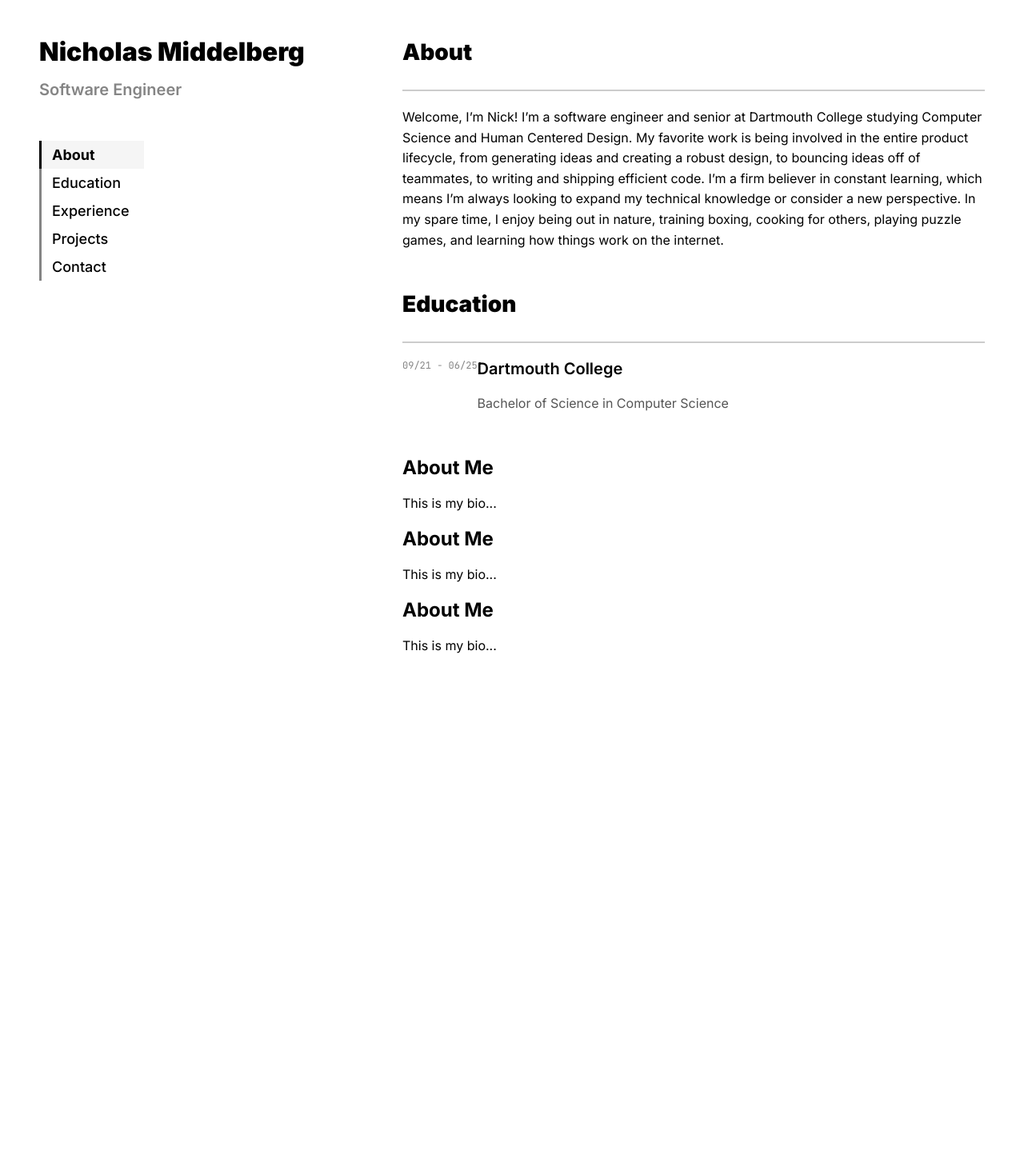
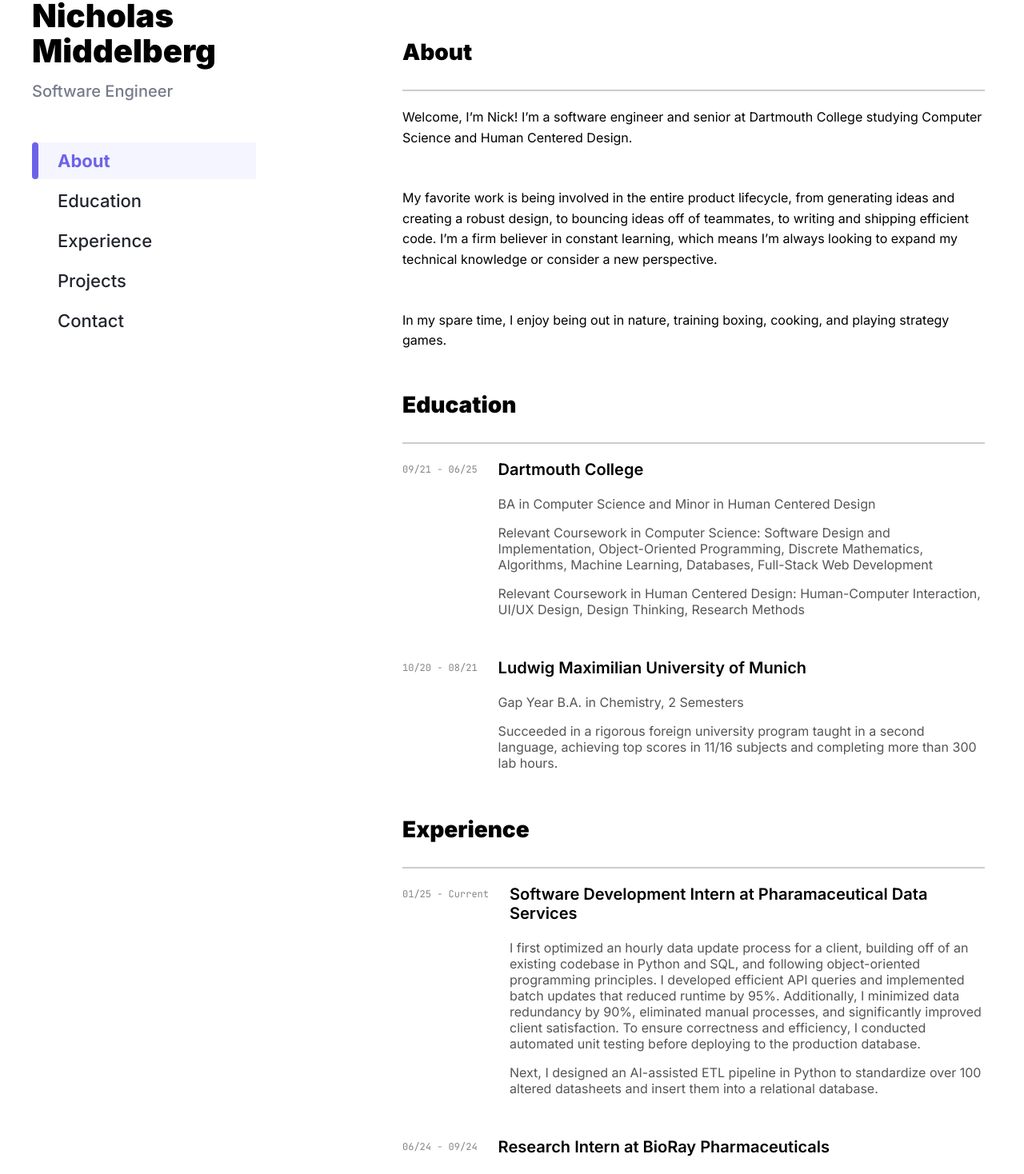
Before and after one commit to nicholas-middelberg/personal-portfolio, a Next.js app: page / in a window 1280 px wide. Shown: the part 50-1518 px from the top of the page at 80% size. Before the commit the page ends 883 px from the top, so only its background shows below. Built offline with nearby package versions, Linux system fonts and the light colour scheme.

Commit message:
edits on navbar design and content

```diff
--- a/src/app/components/About.tsx
+++ b/src/app/components/About.tsx
@@ -2,10 +2,15 @@ export default function About() {
     return (
       <section id="about" className="section">
         <h2 className="section-title">About</h2>
-        <p className="section-text">Welcome, I’m Nick! I’m a software engineer and senior at Dartmouth College studying Computer Science and Human Centered Design. My favorite work is being involved in the entire product lifecycle, from generating ideas and creating a robust design, to bouncing ideas off of teammates, to writing and shipping efficient code. I’m a firm believer in constant learning, which means I’m always looking to expand my technical knowledge or consider a new perspective.
-
-In my spare time, I enjoy being out in nature, training boxing, cooking for others, playing puzzle games, and learning how things work on the internet.
-</p>
+        <p className="section-text">
+          Welcome, I’m Nick! I’m a software engineer and senior at Dartmouth College studying Computer Science and Human Centered Design.
+        </p>
+        <p className="section-text">
+          My favorite work is being involved in the entire product lifecycle, from generating ideas and creating a robust design, to bouncing ideas off of teammates, to writing and shipping efficient code. I’m a firm believer in constant learning, which means I’m always looking to expand my technical knowledge or consider a new perspective.
+        </p>
+        <p className="section-text">
+          In my spare time, I enjoy being out in nature, training boxing, cooking, and playing strategy games.
+        </p>
       </section>
     );
   }
--- a/src/app/components/Education.tsx
+++ b/src/app/components/Education.tsx
@@ -6,7 +6,27 @@ export default function Education() {
           <p className="date-range">09/21 - 06/25</p>
           <div className="education-content">
             <h3 className="education-title">Dartmouth College</h3>
-            <p className="education-text">Bachelor of Science in Computer Science</p>
+            <p className="education-text">
+              BA in Computer Science and Minor in Human Centered Design
+            </p>
+            <p className="education-text">
+              Relevant Coursework in Computer Science: Software Design and Implementation, Object-Oriented Programming, Discrete Mathematics, Algorithms, Machine Learning, Databases, Full-Stack Web Development
+            </p>
+            <p className="education-text">
+              Relevant Coursework in Human Centered Design: Human-Computer Interaction, UI/UX Design, Design Thinking, Research Methods
+            </p>
+          </div>
+        </div>
+        <div className="education-section">
+          <p className="date-range">10/20 - 08/21</p>
+          <div className="education-content">
+            <h3 className="education-title">Ludwig Maximilian University of Munich</h3>
+            <p className="education-text">
+              Gap Year B.A. in Chemistry, 2 Semesters
+            </p>
+            <p className="education-text">
+              Succeeded in a rigorous foreign university program taught in a second language, achieving top scores in 11/16 subjects and completing more than 300 lab hours.
+            </p>
           </div>
         </div>
       </section>
--- a/src/app/components/Experience.tsx
+++ b/src/app/components/Experience.tsx
@@ -1,8 +1,45 @@
 export default function Experience() {
     return (
-      <section id="experience">
-        <h2>About Me</h2>
-        <p>This is my bio...</p>
+      <section id="experience" className="section">
+        <h2 className="section-title">Experience</h2>
+        <div className="experience-section">
+          <p className="date-range">01/25 - Current</p>
+          <div className="experience-content">
+            <h3 className="experience-title"> Software Development Intern at Pharamaceutical Data Services</h3>
+            <p className="experience-text">
+            I first optimized an hourly data update process for a client, building off of an existing codebase in Python and SQL, and following object-oriented programming principles.
+            I developed efficient API queries and implemented batch updates that reduced runtime by 95%. Additionally, I minimized data redundancy by 90%, eliminated manual processes, and significantly improved client satisfaction.
+            To ensure correctness and efficiency, I conducted automated unit testing before deploying to the production database.
+            </p>
+            <p className="experience-text">
+              Next, I designed an AI-assisted ETL pipeline in Python to standardize over 100 altered datasheets and insert them into a relational database.
+            </p>
+          </div>
+        </div>
+        <div className="experience-section">
+          <p className="date-range">06/24 - 09/24</p>
+          <div className="experience-content">
+            <h3 className="experience-title"> Research Intern at BioRay Pharmaceuticals</h3>
+            <p className="experience-text">
+              I worked in an R & D lab focused on developing mRNA cancer treatments.
+              To identify potential new gene targets, I developed a tool in R to analyze single-cell mRNA expression data, implementing a pipeline performing data normalization, PCA-based dimensionality reduction, UMAP clustering, cell malignancy estimation, and data visualization.
+              Using this tool, I then processed data across 20 cancer types and identified three potential new gene targets.
+            </p>
+          </div>
+        </div>
+        <div className="experience-section">
+          <p className="date-range">06/22 - 03/23</p>
+          <div className="experience-content">
+            <h3 className="experience-title"> Research Assistant at SDSU Research Foundation</h3>
+            <p className="experience-text">
+              Working in the Laboratory for Pathogenesis of Clinical Drug Resistance, I led project analysis investigating misunderstood mutations in tuberculosis, identifying and classifying affected genes using Python and Bash.
+             This work revealed systemic mutations in &quot;pseudogenes&quot; believed to be responsible for multiple drug resistance.
+             I cleaned and analyzed large datasets using pandas and matplotlib, built two phylogenetic trees, and used chi-squared tests to determine the statistical significance of observed mutations.
+             Throughout the project, I presented weekly updates to a 16-person lab team, including four in-depth presentations lasting over two hours each, as well as two comprehensive literature reviews.
+            </p>
+          </div>
+        </div>
       </section>
+
     );
   }
--- a/src/app/components/sidebar.tsx
+++ b/src/app/components/sidebar.tsx
@@ -3,19 +3,39 @@ import { useState, useRef, useEffect } from "react";
 
 export default function Sidebar() {
     const [activeItem, setActiveItem] = useState<string>("About");
-    const navItems =["About", "Education", "Experience", "Projects", "Contact"]
+    const navItems = ["About", "Education", "Experience", "Projects", "Contact"];
     const indicatorRef = useRef<HTMLDivElement>(null);
 
     useEffect(() => {
         const activeLink = document.querySelector(".nav-item.active") as HTMLElement;
         if (activeLink && indicatorRef.current) {
-          indicatorRef.current.style.top = `${activeLink.offsetTop}px`; // Moves indicator
-          indicatorRef.current.style.height = `${activeLink.offsetHeight}px`; // Matches height dynamically
+            indicatorRef.current.style.top = `${activeLink.offsetTop}px`;
+            indicatorRef.current.style.height = `${activeLink.offsetHeight}px`;
         }
     }, [activeItem]);
 
+    // Scrollspy logic
+    useEffect(() => {
+        const handleScroll = () => {
+            let current = navItems[0];
+            for (let i = 0; i < navItems.length; i++) {
+                const section = document.getElementById(navItems[i].toLowerCase());
+                if (section) {
+                    const rect = section.getBoundingClientRect();
+                    if (rect.top <= 120) {
+                        current = navItems[i];
+                    }
+                }
+            }
+            setActiveItem(current);
+        };
+        window.addEventListener("scroll", handleScroll);
+        return () => window.removeEventListener("scroll", handleScroll);
+    }, []);
+
     return (
         <aside className="sidebar">
+            {/* <div className="avatar">N</div> */}
             <h1 className="name">Nicholas Middelberg</h1>
             <h2 className="subtitle">Software Engineer</h2>
             <nav className="navbar">
@@ -32,6 +52,5 @@ export default function Sidebar() {
                 ))}
             </nav>
         </aside>
-
     );
 }
--- a/src/app/styles/globals.css
+++ b/src/app/styles/globals.css
@@ -21,73 +21,81 @@ body {
 /* Sidebar */
 .sidebar {
   width: 100%;
-  max-width: 503px;
+  max-width: 320px;
   background-color: white;
-  padding-left: 49px;
-  padding-top: 95px;
+  padding-left: 40px;
+  padding-top: 48px;
   box-sizing: border-box;
 }
 
+.avatar {
+  width: 120px;
+  height: 120px;
+  background: #6c63ea;
+  color: #fff;
+  font-size: 56px;
+  font-weight: 700;
+  border-radius: 50%;
+  display: flex;
+  align-items: center;
+  justify-content: center;
+  margin-bottom: 48px;
+}
+
 .name {
-  font-size: 32px;
+  font-size: 40px;
   font-weight: 900;
-  margin: 0
+  margin: 0;
+  line-height: 1.1;
 }
 
 .subtitle {
-  color: #858585;
+  color: #757b8a;
   margin: 16px 0 52px 0;
   font-size: 20px;
-  font-weight: 600;
+  font-weight: 500;
 }
 
 /* Navigation */
 .navbar {
   display: flex;
   flex-direction: column;
-  margin-right: 323px;
+  margin-right: 0;
   position: relative;
 }
 
 .nav-item {
   text-decoration: none;
-  color: black;
-  transition: background 0.3s ease;
-  padding: 7px 0 7px 16px;
-  font-size: 18px;
+  color: #23272f;
+  transition: background 0.3s, color 0.3s, font-weight 0.3s;
+  padding: 10px 0 10px 32px;
+  font-size: 22px;
   font-weight: 500;
-  position: relative
+  border-radius: 8px 0 0 8px;
+  position: relative;
+  margin-bottom: 4px;
 }
 
 .nav-item.active {
   font-weight: 700;
-  color: black;
-  background-color: #f5f5f5;
-}
-
-.navbar::before {
-  content: "";
-  position: absolute;
-  left: 0;
-  top: 0;
-  width: 3px;
-  height: 100%;
-  background-color: #858585;
-  z-index: 0;
+  color: #6c63ea;
+  background-color: #f5f5ff;
 }
 
 .nav-item:hover {
-  background-color: #eaeaea;
-  margin-left: 3px;
+  background-color: #edeaff;
+  color: #6c63ea;
+  margin-left: 0;
 }
 
 .indicator {
   position: absolute;
   left: 0;
-  width: 3px;
-  height: 32px;
-  background-color: black;
-  transition: top 0.5s ease-in-out;
+  width: 8px;
+  height: 40px;
+  background-color: #6c63ea;
+  border-radius: 8px;
+  transition: top 0.5s cubic-bezier(0.4,0,0.2,1), height 0.3s cubic-bezier(0.4,0,0.2,1);
   z-index: 1;
 }
 
@@ -118,20 +126,29 @@ body {
 /* Education Section */
 .education-section {
   display: flex;
+  align-items: flex-start;
+  margin-bottom: 35px;
 }
 
 .date-range {
   font-size: 12px;
   color: #858585;
-  margin: 0;
   font-family: "JetBrains Mono", monospace;
+  margin-right: 26px;
+  margin-top: 4px;
+  flex: 0 0 auto;
+  white-space: nowrap;
+}
 
+.education-content {
+  flex: 1 1 0;
+  min-width: 0;
 }
 
 .education-title {
   font-size: 20px;
   font-weight: 600;
-  margin: 0 0 21px 0;
+  margin: 0 0 21px 0px;
 }
 
 .education-text {
@@ -139,6 +156,38 @@ body {
   color: #555;
 }
 
+/* Experience Section */
+.experience-section {
+  display: flex;
+  align-items: flex-start;
+  margin-bottom: 35px;
+}
+
+.date-range {
+  font-size: 12px;
+  color: #858585;
+  font-family: "JetBrains Mono", monospace;
+  margin-right: 26px;
+  margin-top: 4px;
+  flex: 0 0 auto;
+  white-space: nowrap;
+}
+
+.experience-content {
+  flex: 1 1 0;
+  min-width: 0;
+}
+
+.experience-title {
+  font-size: 20px;
+  font-weight: 600;
+  margin: 0 0 21px 0px;
+}
+
+.experience-text {
+  font-size: 16px;
+  color: #555;
+}
 /* Responsive Design */
 @media (min-width: 768px) {
   .container {
```
Lines whose indentation alone changed are shown as unchanged.
